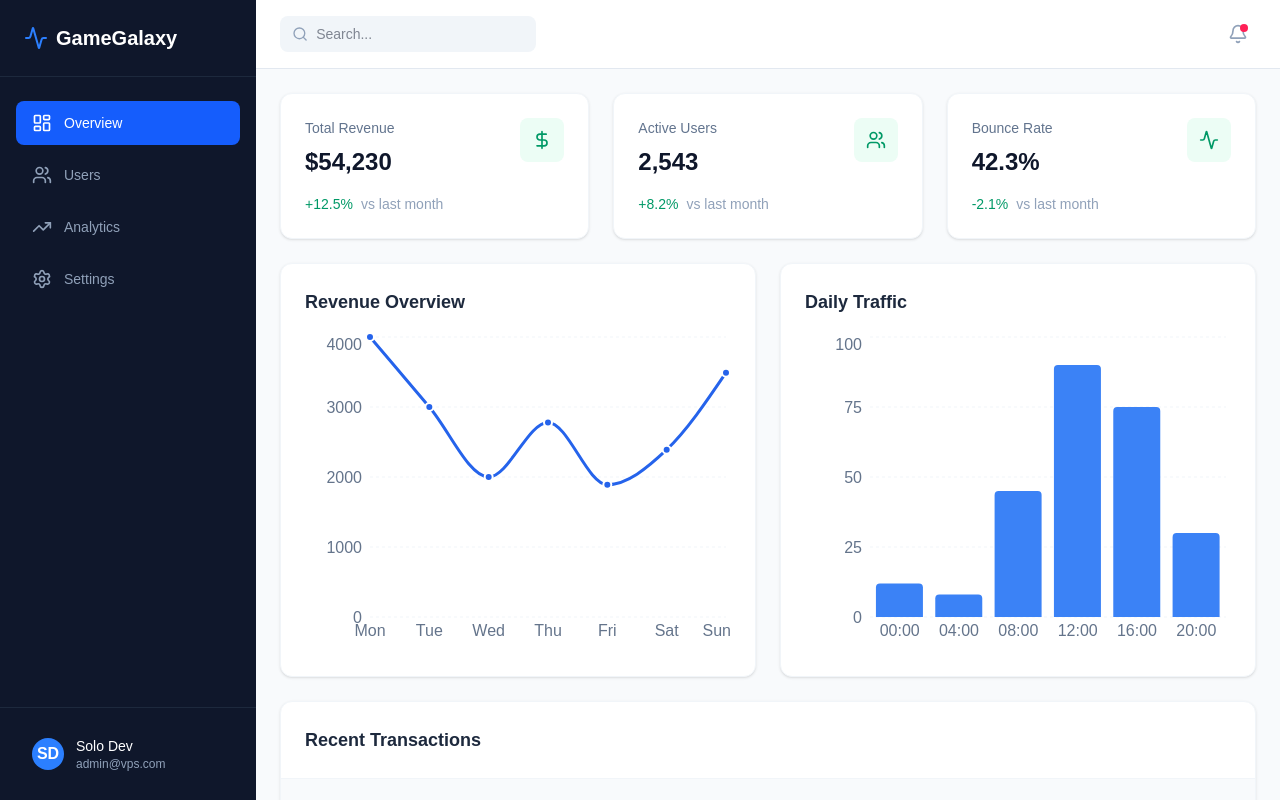
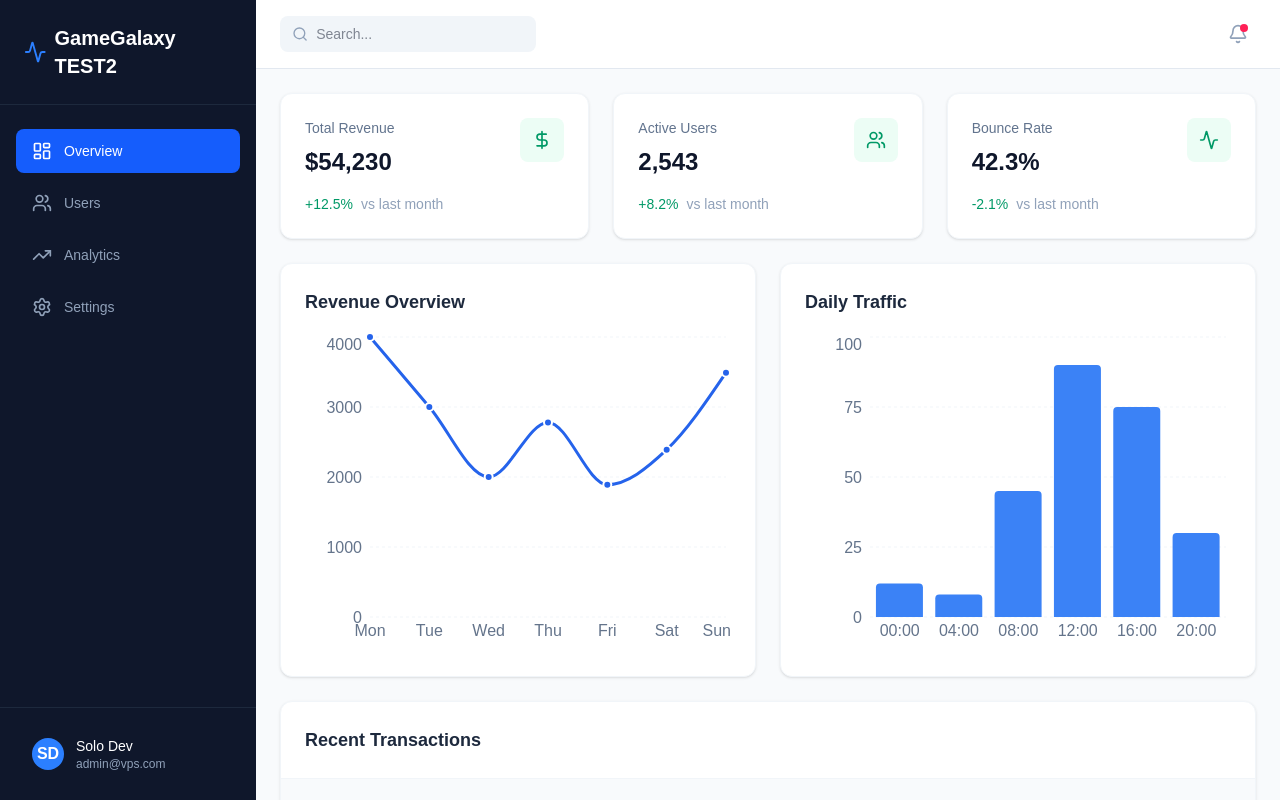
Before and after one commit to GameGalaxyCH/gamegalaxy, a Next.js app: page / in a window 1280 px wide. Built offline with nearby package versions, Linux system fonts and the light colour scheme.

Commit message:
small test

```diff
--- a/app/page.tsx
+++ b/app/page.tsx
@@ -90,7 +90,7 @@ export default function Dashboard() {
           <div className="p-6 border-b border-slate-800">
             <h1 className="text-xl font-bold flex items-center gap-2">
               <Activity className="text-blue-500" />
-              GameGalaxy
+              GameGalaxy TEST2
             </h1>
           </div>
 
```
